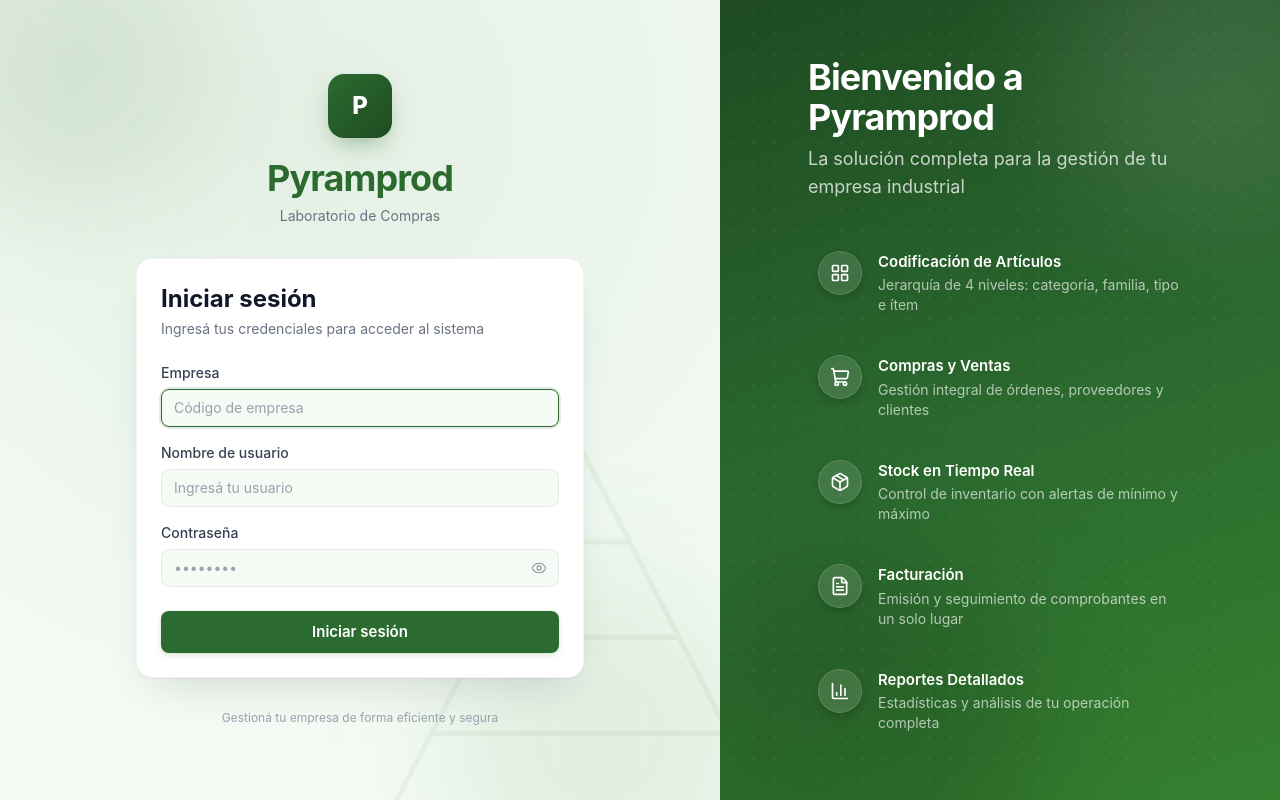
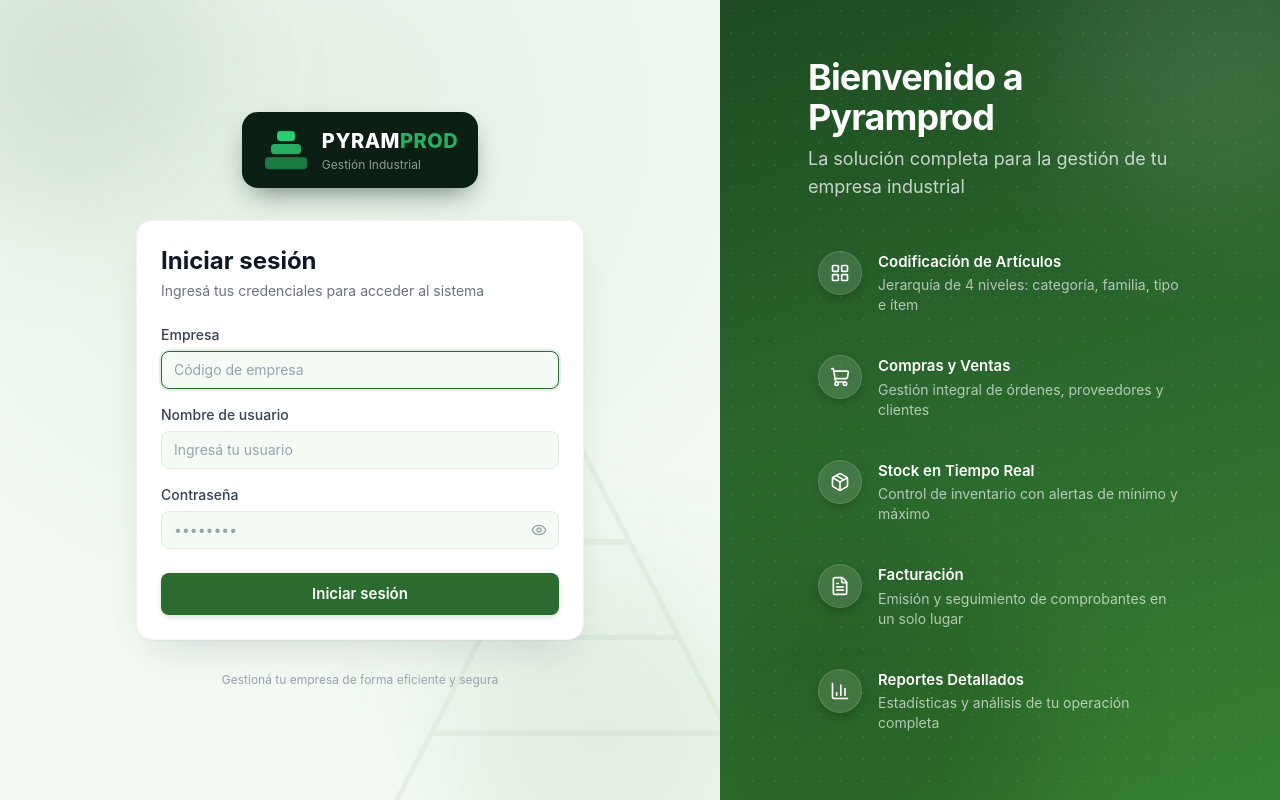
Before and after one commit to Mauu98/frontend-pyramprod, a React (Vite) app: page /login in a window 1280 px wide. Built offline with nearby package versions, Linux system fonts and the light colour scheme.

Commit message:
style(auth): swap login header for real Pyramprod logo lockup
Replaces the placeholder green "P" circle and separate heading with
the actual icon (public/pyramprod-logo.png) inside a single dark
badge, matching the brand lockup used elsewhere.

```diff
--- a/src/pages/LoginPage.tsx
+++ b/src/pages/LoginPage.tsx
@@ -76,21 +76,20 @@ export function LoginPage() {
 
         <div className="relative w-full max-w-md space-y-8">
 
-          {/* Header */}
-          <div className="text-center">
-            <div className="mb-5 flex justify-center">
-              <div
-                className="flex h-16 w-16 items-center justify-center rounded-2xl text-2xl font-extrabold text-white"
-                style={{
-                  background: `linear-gradient(135deg, ${PRIMARY} 0%, #1E4B21 100%)`,
-                  boxShadow: `0 10px 24px -8px ${PRIMARY}80`,
-                }}
-              >
-                P
+          {/* Header — Pyramprod logo lockup */}
+          <div className="flex justify-center">
+            <div
+              className="inline-flex items-center gap-3 rounded-2xl px-5 py-3.5"
+              style={{ background: '#0B1F14', boxShadow: '0 12px 28px -10px rgba(11,31,20,0.6)' }}
+            >
+              <img src="/pyramprod-logo.png" alt="Pyramprod" className="h-12 w-12 shrink-0" />
+              <div className="text-left leading-tight">
+                <div className="text-xl font-extrabold tracking-wide text-white">
+                  PYRAM<span style={{ color: '#27AE60' }}>PROD</span>
+                </div>
+                <div className="mt-0.5 text-xs" style={{ color: 'rgba(255,255,255,0.55)' }}>Gestión Industrial</div>
               </div>
             </div>
-            <h1 className="text-4xl font-bold tracking-tight" style={{ color: PRIMARY }}>Pyramprod</h1>
-            <p className="mt-2 text-sm text-gray-500">Laboratorio de Compras</p>
           </div>
 
           {/* Card */}
```
